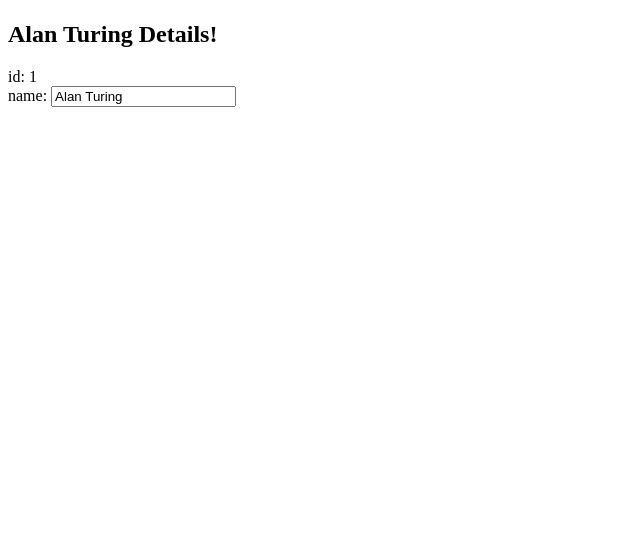
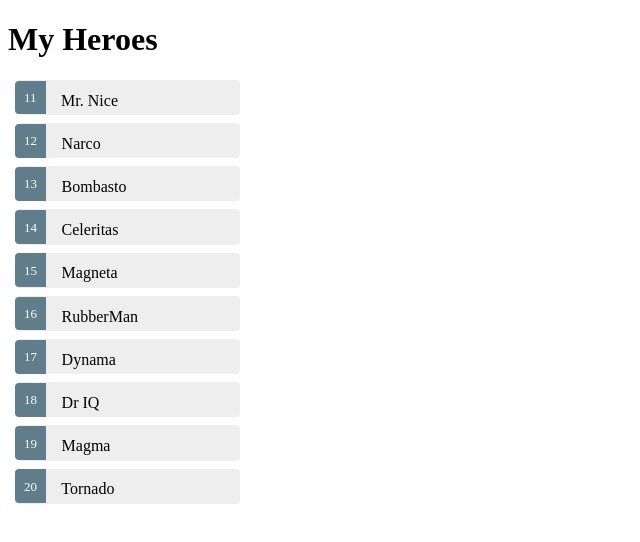
Before and after one commit to aminondo/tour-hero, an Angular app: page / in a window 1280 px wide. Shown: the top 542 px of the page, without its empty margins (0-640 px from the left). Built offline with nearby package versions, Linux system fonts and the light colour scheme.

Commit message:
step 3 of angular tutorial

```diff
--- a/src/app/app.component.css
+++ b/src/app/app.component.css
@@ -0,0 +1,47 @@
+.selected {
+    background-color: #CFD8DC !important;
+    color: white;
+  }
+  .heroes {
+    margin: 0 0 2em 0;
+    list-style-type: none;
+    padding: 0;
+    width: 15em;
+  }
+  .heroes li {
+    cursor: pointer;
+    position: relative;
+    left: 0;
+    background-color: #EEE;
+    margin: .5em;
+    padding: .3em 0;
+    height: 1.6em;
+    border-radius: 4px;
+  }
+  .heroes li.selected:hover {
+    background-color: #BBD8DC !important;
+    color: white;
+  }
+  .heroes li:hover {
+    color: #607D8B;
+    background-color: #DDD;
+    left: .1em;
+  }
+  .heroes .text {
+    position: relative;
+    top: -3px;
+  }
+  .heroes .badge {
+    display: inline-block;
+    font-size: small;
+    color: white;
+    padding: 0.8em 0.7em 0 0.7em;
+    background-color: #607D8B;
+    line-height: 1em;
+    position: relative;
+    left: -1px;
+    top: -4px;
+    height: 1.8em;
+    margin-right: .8em;
+    border-radius: 4px 0 0 4px;
+  }
--- a/src/app/app.component.html
+++ b/src/app/app.component.html
@@ -1,8 +1,16 @@
 <!--The content below is only a placeholder and can be replaced.-->
 <h1>{{title}}</h1>
-<h2>{{hero.name}} Details!</h2>
-<div><label>id: </label>{{hero.id}}</div>
-<div>
-    <label>name: </label>
-    <input [(ngModel)]="hero.name" placeholder="name">
+<ul class="heroes">
+  <li *ngFor="let hero of heroes" (click)="onSelect(hero)" [class.selected]="hero === selectedHero">
+      <span class="badge">{{hero.id}}</span> {{hero.name}}
+  </li>
+</ul>
+
+<div *ngIf="selectedHero">
+    <h2>{{selectedHero.name}} details!</h2>
+    <div><label>id: </label>{{selectedHero.id}}</div>
+    <div>
+        <label>name: </label>
+        <input [(ngModel)]="selectedHero.name" placeholder="name"/>
+    </div>
 </div>
--- a/src/app/app.component.ts
+++ b/src/app/app.component.ts
@@ -5,15 +5,31 @@
     name: string;
 }
 
+const HEROES: Hero[] = [
+{ id: 11, name: 'Mr. Nice' },
+{ id: 12, name: 'Narco' },
+{ id: 13, name: 'Bombasto' },
+{ id: 14, name: 'Celeritas' },
+{ id: 15, name: 'Magneta' },
+{ id: 16, name: 'RubberMan' },
+{ id: 17, name: 'Dynama' },
+{ id: 18, name: 'Dr IQ' },
+{ id: 19, name: 'Magma' },
+{ id: 20, name: 'Tornado' }
+];
+
 @Component({
   selector: 'app-root',
   templateUrl: './app.component.html',
   styleUrls: ['./app.component.css']
 })
+
 export class AppComponent {
-  title : 'Tour of Heroes';
-  hero : Hero = {
-      id: 1,
-      name: 'Alan Turing'
+  title : string = 'My Heroes';
+  heroes = HEROES;
+  selectedHero : Hero;
+
+  onSelect(hero: Hero): void {
+      this.selectedHero = hero;
   }
 }
```
